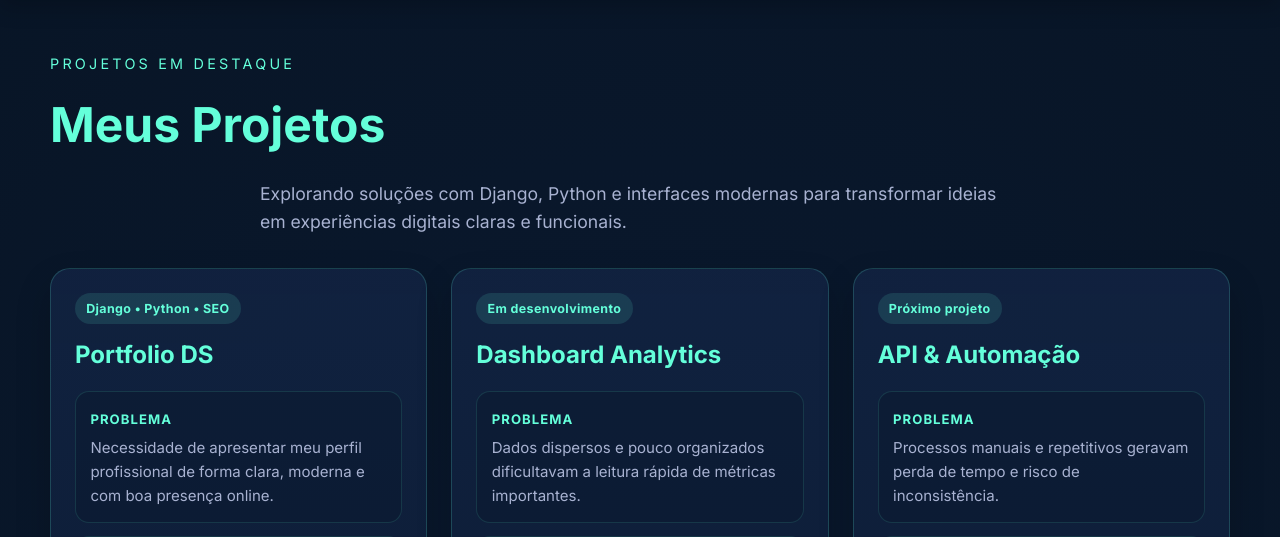
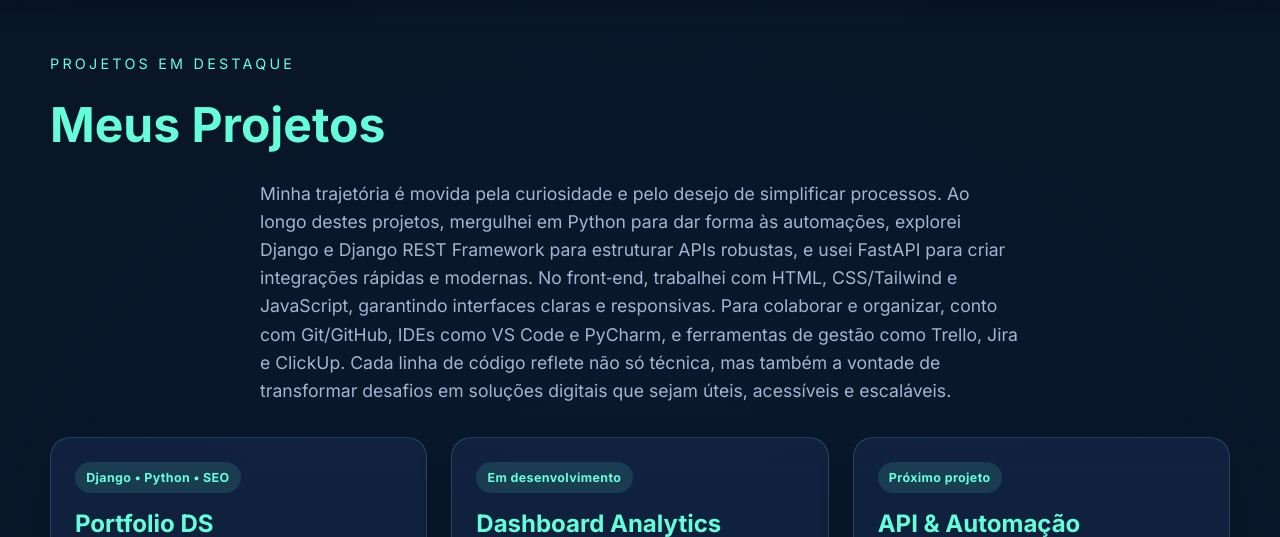
Before and after one commit to August1312/portfolio-ds, a Django app: page /projetos/ in a window 1280 px wide. Shown: the part 77-614 px from the top of the page. Run offline with Django 4.2, Linux system fonts and the light colour scheme.

Commit message:
templates: atualização projects templates

```diff
--- a/core/templates/projects.html
+++ b/core/templates/projects.html
@@ -5,7 +5,7 @@
         <span class="section-kicker">Projetos em destaque</span>
         <h2 class="section-title">Meus Projetos</h2>
         <p class="about-lead">
-            Explorando soluções com Django, Python e interfaces modernas para transformar ideias em experiências digitais claras e funcionais.
+            Minha trajetória é movida pela curiosidade e pelo desejo de simplificar processos. Ao longo destes projetos, mergulhei em Python para dar forma às automações, explorei Django e Django REST Framework para estruturar APIs robustas, e usei FastAPI para criar integrações rápidas e modernas. No front‑end, trabalhei com HTML, CSS/Tailwind e JavaScript, garantindo interfaces claras e responsivas. Para colaborar e organizar, conto com Git/GitHub, IDEs como VS Code e PyCharm, e ferramentas de gestão como Trello, Jira e ClickUp. Cada linha de código reflete não só técnica, mas também a vontade de transformar desafios em soluções digitais que sejam úteis, acessíveis e escaláveis.
         </p>
 
         <div class="project-grid">
```
